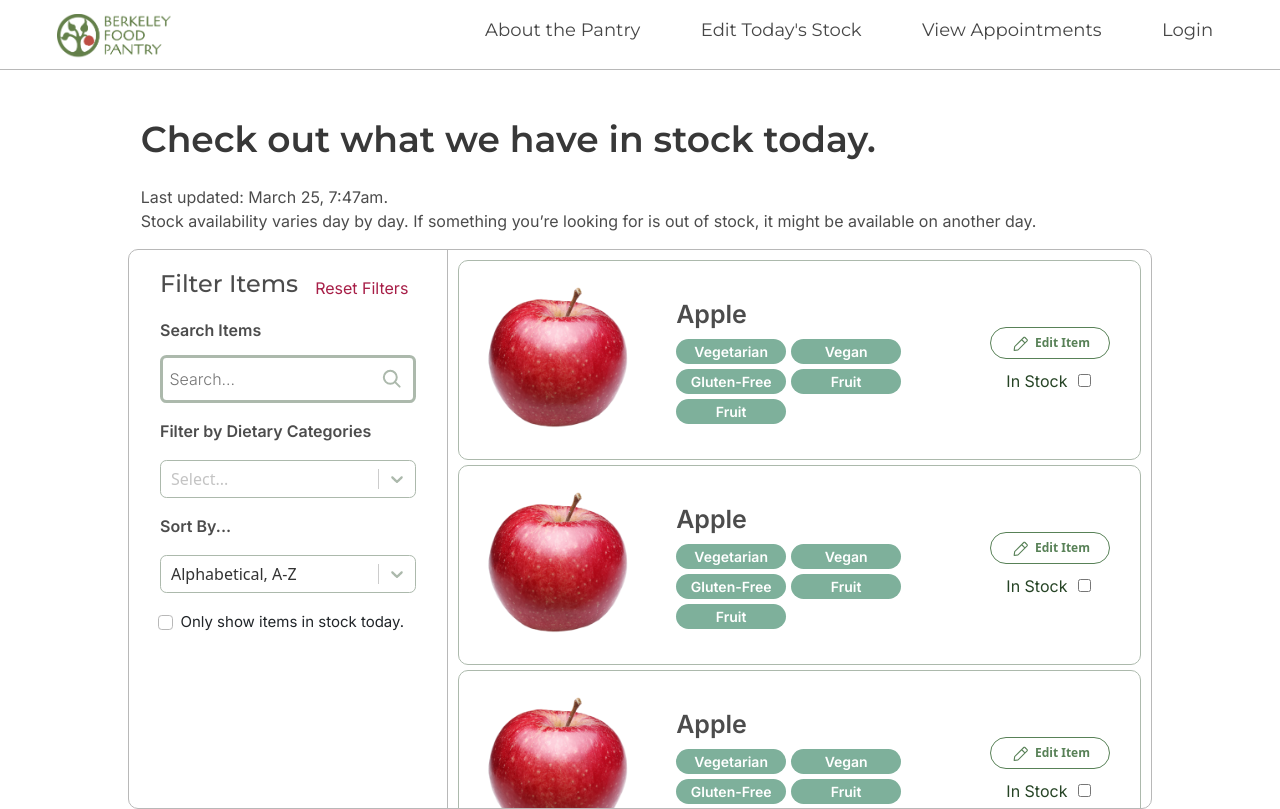
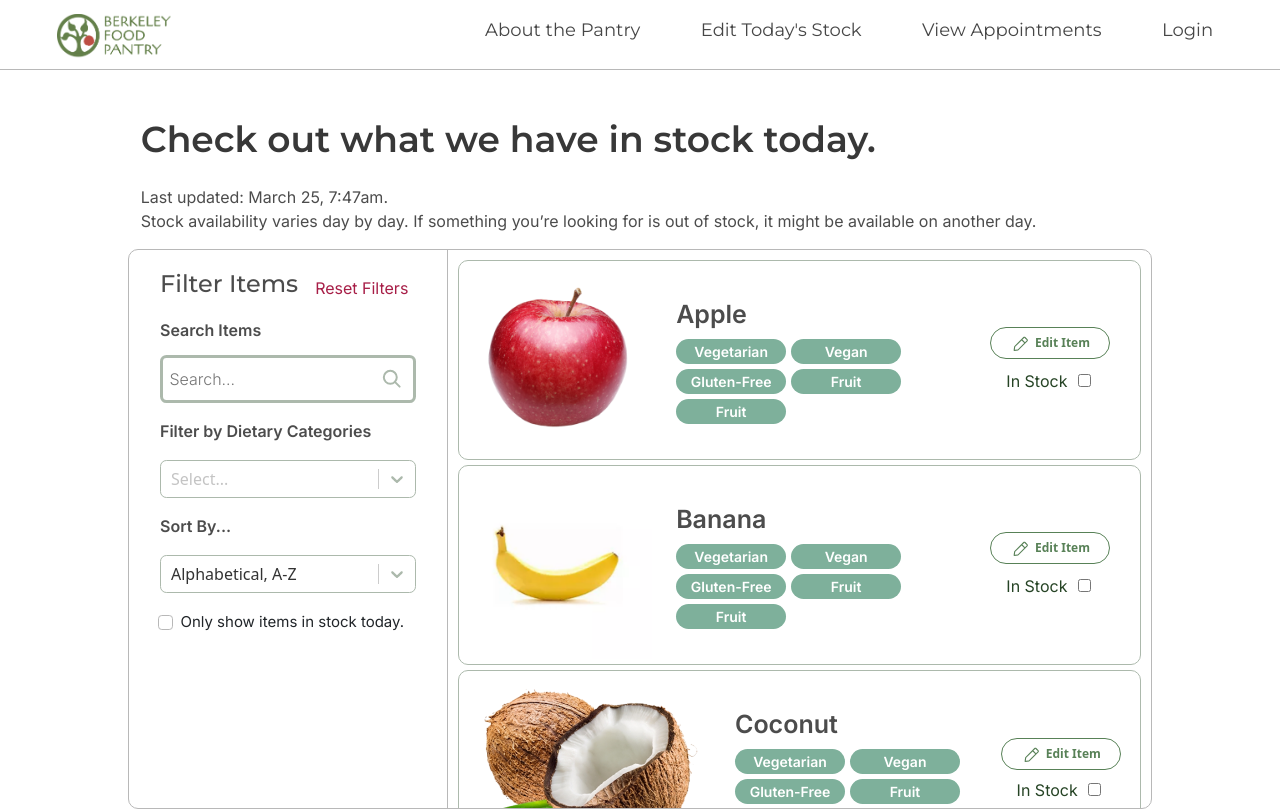
Before and after one commit to codebase-berkeley/berkeley-food-pantry, a React (Create React App) app in the folder client/: page / in a window 1280 px wide. Built offline with nearby package versions, Linux system fonts and the light colour scheme.

Commit message:
changing user view food listing

```diff
--- a/client/src/stock_listing_admin.js
+++ b/client/src/stock_listing_admin.js
@@ -264,11 +264,11 @@ export function StockListingUser() {
                     </div>
                     <div className="filterItemDisplay">
                     <Food name="Apple" image={apple} in_stock={true} tags={["Vegetarian", "Vegan", "Gluten-free", "Fruit", "Fruit" ]} />
-                    <Food name="Apple" image={apple} in_stock={true} tags={["Vegetarian", "Vegan", "Gluten-free", "Fruit", "Fruit" ]} />
-                    <Food name="Apple" image={apple} in_stock={true} tags={["Vegetarian", "Vegan", "Gluten-free", "Fruit", "Fruit" ]} />
-                    <Food name="Apple" image={apple} in_stock={true} tags={["Vegetarian", "Vegan", "Gluten-free", "Fruit", "Fruit" ]} />
-                    <Food name="Apple" image={apple} in_stock={true} tags={["Vegetarian", "Vegan", "Gluten-free", "Fruit", "Fruit" ]} />
-                    <Food name="Apple" image={apple} in_stock={true} tags={["Vegetarian", "Vegan", "Gluten-free", "Fruit", "Fruit" ]} />
+                    <Food name="Banana" image={banana} in_stock={true} tags={["Vegetarian", "Vegan", "Gluten-free", "Fruit", "Fruit" ]} />
+                    <Food name="Coconut" image={cocunut} in_stock={true} tags={["Vegetarian", "Vegan", "Gluten-free", "Fruit", "Fruit" ]} />
+                    <Food name="Donut" image={donut} in_stock={true} tags={["Vegetarian", "Vegan", "Gluten-free", "Fruit", "Fruit" ]} />
+                    <Food name="Broccoli" image={brocolli} in_stock={true} tags={["Vegetarian", "Vegan", "Gluten-free", "Fruit", "Fruit" ]} />
+                    <Food name="Canned Beans" image={cannedBeans} in_stock={true} tags={["Vegetarian", "Vegan", "Gluten-free", "Fruit", "Fruit" ]} />
                     </div>
                 </div>
             </div>
```
